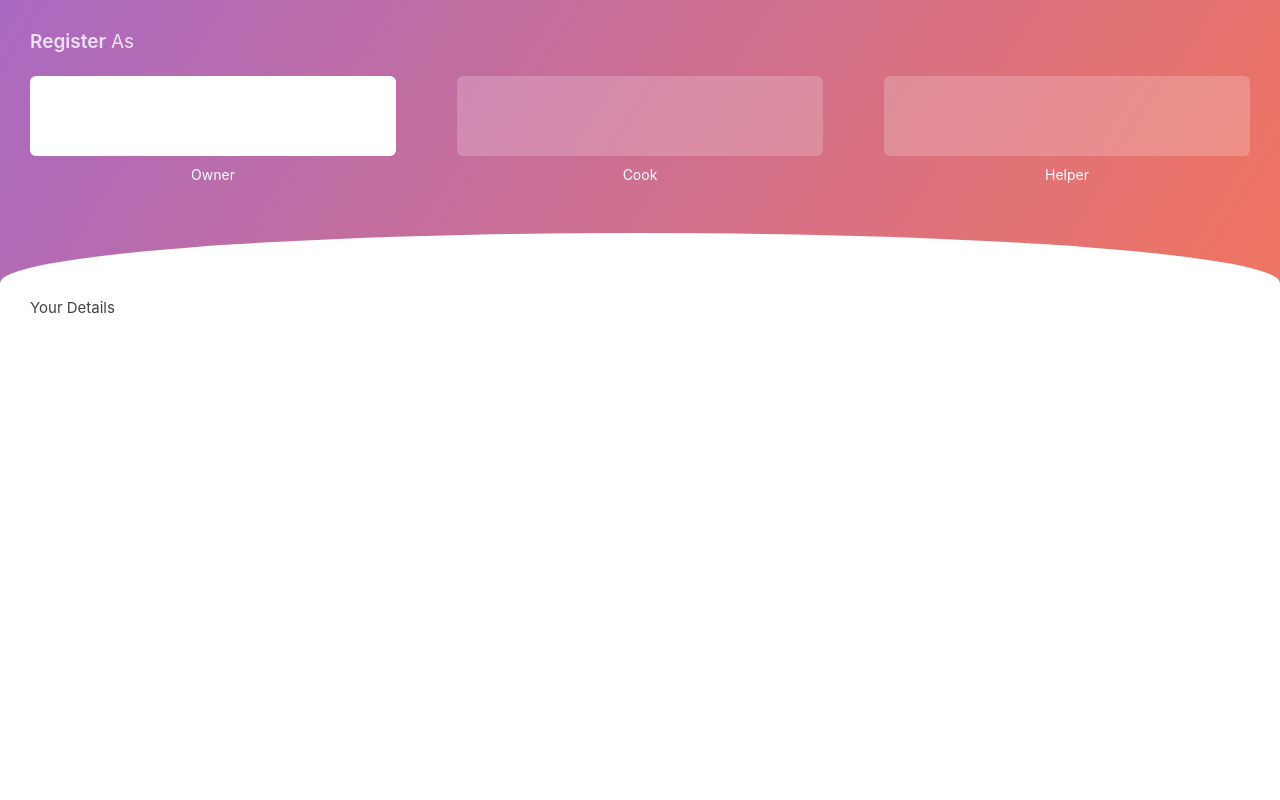
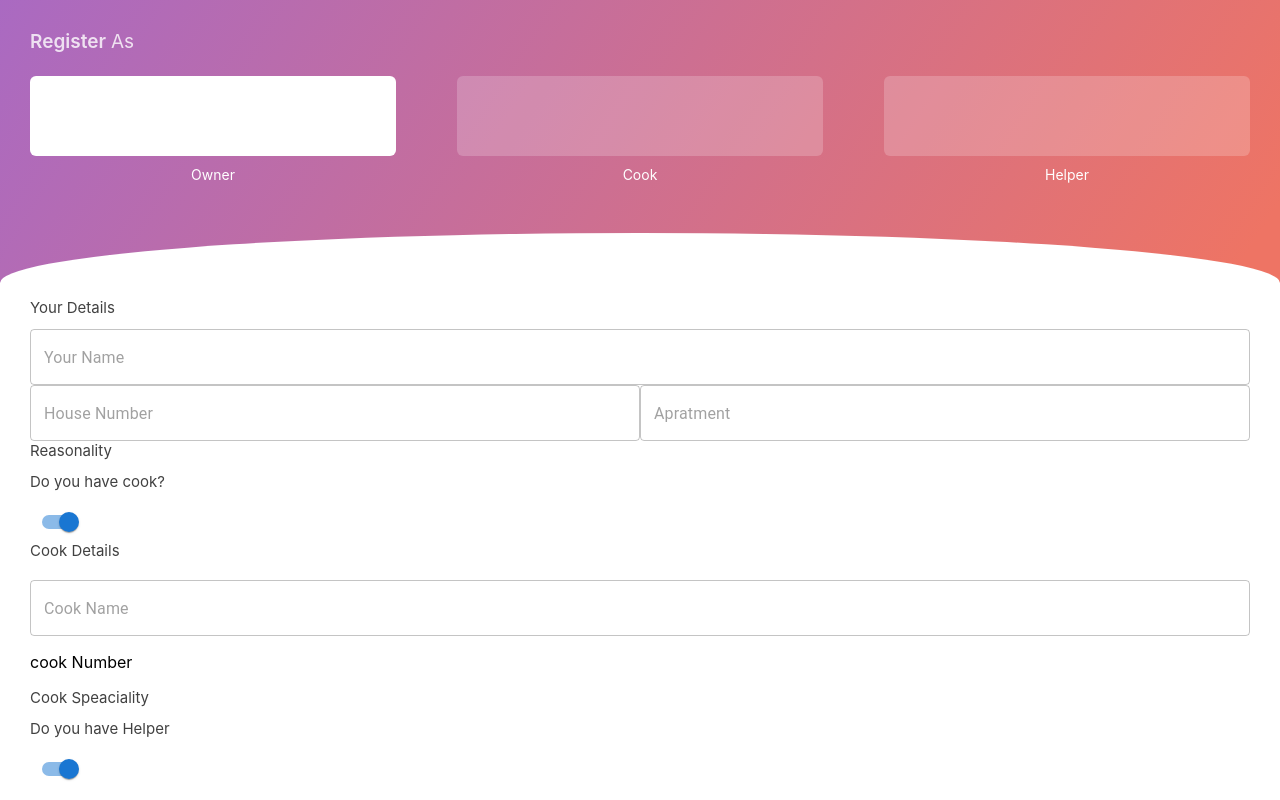
Before and after one commit to anshultanwani/Saab, a React (Create React App) app: page /signup in a window 1280 px wide. Built offline with nearby package versions, Linux system fonts and the light colour scheme.

Commit message:
register page

```diff
--- a/src/pages/RegisterUser.jsx
+++ b/src/pages/RegisterUser.jsx
@@ -1,25 +1,26 @@
 import React, { useState } from 'react';
 import ReplayIcon from '@mui/icons-material/Replay';
-import { Button, InputAdornment, TextField } from '@mui/material';
+import { Button, InputAdornment, TextField, Switch } from '@mui/material';
 
 const RegisterUser = props => {
-    const userType = ['Owner','Cook','Helper'];
-    const [selectedType,updateUser] = useState(0)
+    const userType = ['Owner', 'Cook', 'Helper'];
+    const [selectedType, updateUser] = useState(0)
+    const label = { inputProps: { 'aria-label': 'Switch demo' } };
     return (
         <div className={'login-home signup'}>
             <div className={'upper-sec'}>
-            <div className={'title'}>
+                <div className={'title'}>
                     Register
                     <span>As</span>
                 </div>
                 <div className={'user-type-holder'}>
-                    {userType.map((cur,index) => {
+                    {userType.map((cur, index) => {
                         return (
                             <>
-                                <div className={'user-type '+(selectedType == index ? 'selected':'')} key={index}  onClick={() => updateUser(index)}>
+                                <div className={'user-type ' + (selectedType == index ? 'selected' : '')} key={index} onClick={() => updateUser(index)}>
                                     <div className={'type-card'}>
                                     </div>
-                                <div className={'user'}>{cur}</div>
+                                    <div className={'user'}>{cur}</div>
                                 </div>
                             </>
                         )
@@ -29,7 +30,59 @@ const RegisterUser = props => {
             <div className={'lower-sec'}>
                 <div className={'data-holder'}>
                     <div className={'label-div'}>Your Details</div>
-
+                    <div>
+                        <TextField
+                            className="mob-field"
+                            sx={{ width: 1 }}
+                            placeholder="Your Name"
+                        />
+                        <TextField
+                            className="mon"
+                            sx={{ width: 1 / 2 }}
+                            placeholder="House Number"
+                        />
+                        <TextField
+                            className="mob"
+                            sx={{ width: 1 / 2 }}
+                            placeholder="Apratment"
+                        />
+                    </div>
+                    <div className='searchbar'>
+                        <div className={'label-div'}>Reasonality</div>
+                        {/* <div className='search-ui'>
+                        <SearchBar
+                        value={this.state.value}
+                        onChange={(newValue) => this.setState({ value: newValue })}
+                        onRequestSearch={() => doSomethingWith(this.state.value)}
+                        /> */}
+                    </div>
+                    <div className='have-cook'>
+                        <div className={'label-div'}>Do you have cook?</div>
+                        <Switch {...label} defaultChecked />
+                    </div>
+                    <div className={'cook-details'}>
+                        <div className={'label-div'}>Cook Details
+                        </div>
+                        <TextField
+                            className="mob-field"
+                            sx={{ m: 1 }}
+                            placeholder="Cook Name"
+                        />
+                        <p>cook Number</p>
+                    </div>
+                    <div className='cook-spcl'>
+                        <div className={'label-div'}>Cook Speaciality</div>
+                        {/* <div className='search-ui'>
+                        <SearchBar
+                        value={this.state.value}
+                        onChange={(newValue) => this.setState({ value: newValue })}
+                        onRequestSearch={() => doSomethingWith(this.state.value)}
+                        /> */}
+                    </div>
+                    <div className={'have-heper'}>
+                        <div className={'label-div'}>Do you have Helper</div>
+                        <Switch {...label} defaultChecked />
+                    </div>
                 </div>
             </div>
         </div>
```
